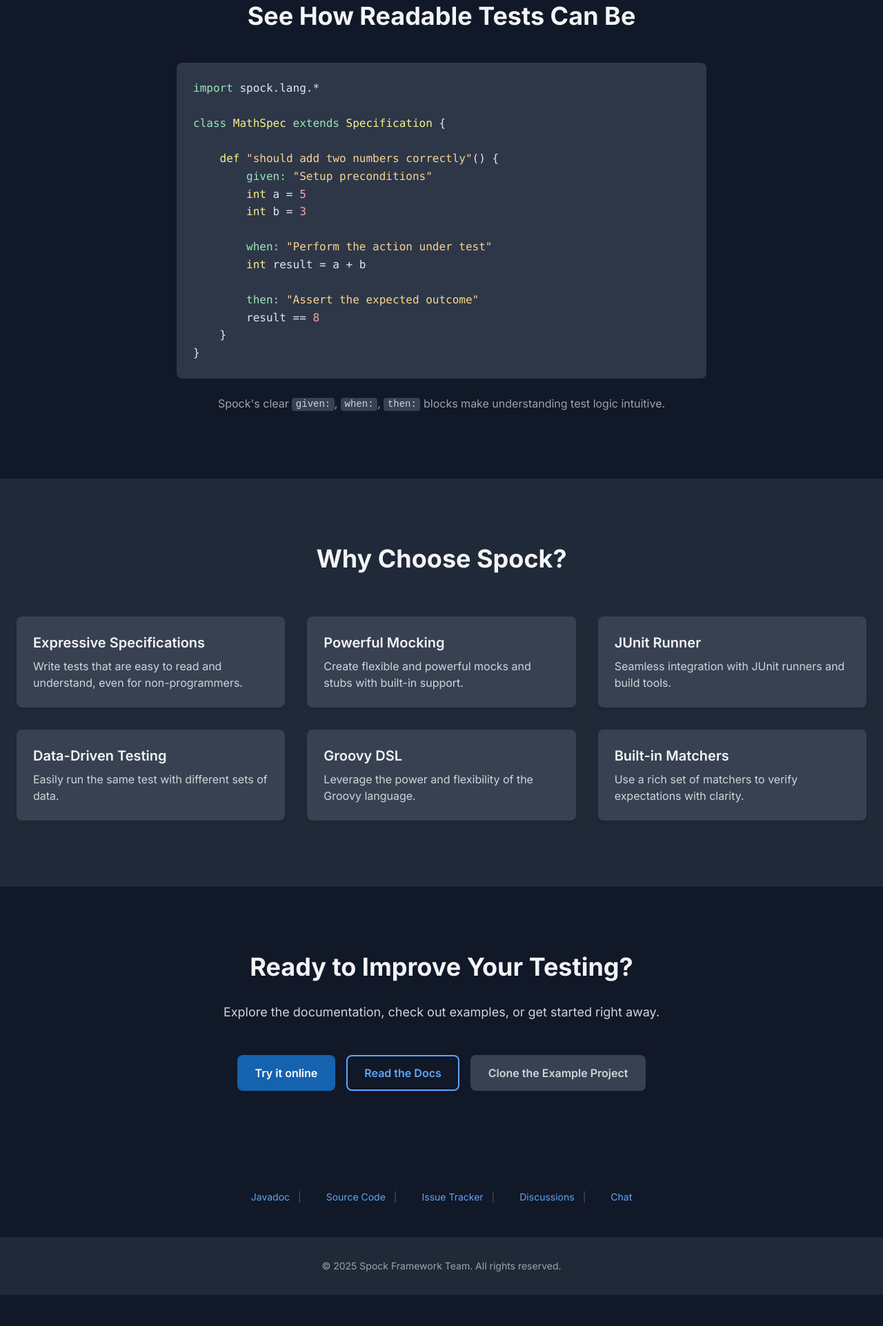
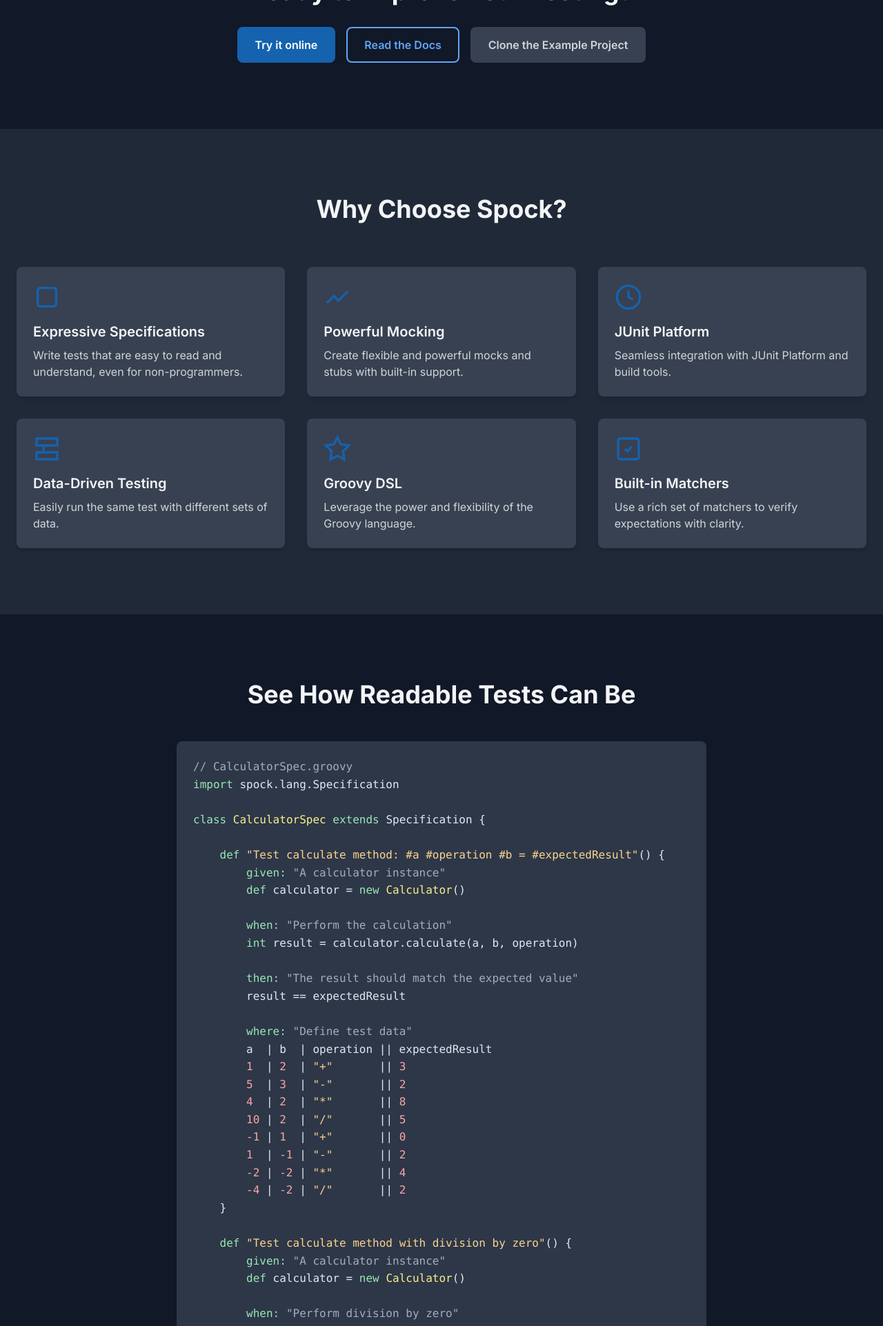
Before and after one commit to spockframework/spockframework.github.io, a plain HTML site: page index.html in a window 1280 px wide. Shown: the part 877-2800 px from the top of the page at 69% size. Before the commit the page ends 2755 px from the top, so only its background shows below. Drawn offline with nearby package versions, Linux system fonts and the light colour scheme.

Commit message:
design v2

```diff
--- a/index.html
+++ b/index.html
@@ -144,6 +144,14 @@
             box-shadow: 0 10px 15px -3px rgba(0, 0, 0, 0.1), 0 4px 6px -2px rgba(0, 0, 0, 0.05); /* shadow-lg */
         }
 
+        .feature-card svg {
+            height: 40px;
+            margin-bottom: 1rem;
+            fill: none;
+            stroke: var(--spock-blue);
+            stroke-width: 2;
+        }
+
         /* Additional Links Separator */
         .link-separator::after {
             content: '|';
@@ -170,90 +178,20 @@
         </div>
 
         <h1 class="text-4xl md:text-5xl lg:text-6xl font-bold mb-4 spock-blue-text" data-aos="fade-up">
-            Write Beautiful & Expressive Tests
+            Spock
         </h1>
-        <p class="text-xl md:text-2xl text-gray-400 mb-8" data-aos="fade-up" data-aos-delay="100">
-            Spock: The highly practical testing framework for Java and Groovy applications.
+        <p class="max-w-3xl mx-auto text-lg text-gray-300 mb-12" data-aos="fade-up" data-aos-delay="200">
+            Spock is a testing, specification, and mocking framework for JVM developers that emphasizes readability and clarity.
+            By blending BDD concepts and Groovy's concise syntax, Spock helps teams write tests that are not only easy to understand but also enjoyable to maintain.
         </p>
-        <p class="max-w-3xl mx-auto text-lg text-gray-300 mb-12" data-aos="fade-up" data-aos-delay="200">
-            Spock combines the power of Behavior-Driven Development (BDD) with an elegant Groovy-based syntax.
-            Write tests that are not only powerful but also highly readable and maintainable, making collaboration easier and development faster.
-        </p>
-    </div>
-</section>
-
-<section class="py-16 md:py-24">
-    <div class="container mx-auto px-6">
-        <h2 class="text-3xl md:text-4xl font-bold text-center mb-12 text-gray-100" data-aos="fade-up">
-            See How Readable Tests Can Be
-        </h2>
-        <div class="max-w-3xl mx-auto" data-aos="fade-up" data-aos-delay="100">
-                <pre><code class="language-groovy"><span class="keyword">import</span> spock.lang.*
-
-<span class="keyword">class</span> <span class="class-name">MathSpec</span> <span class="keyword">extends</span> <span class="class-name">Specification</span> {
-
-    <span class="class-name">def</span> <span class="string">"should add two numbers correctly"</span>() {
-        <span class="keyword">given:</span> <span class="string">"Setup preconditions"</span>
-        <span class="class-name">int</span> a = <span class="number">5</span>
-        <span class="class-name">int</span> b = <span class="number">3</span>
-
-        <span class="keyword">when:</span> <span class="string">"Perform the action under test"</span>
-        <span class="class-name">int</span> result = a + b
-
-        <span class="keyword">then:</span> <span class="string">"Assert the expected outcome"</span>
-        result == <span class="number">8</span>
-    }
-}
-</code></pre>
-            <p class="text-center text-gray-400 mt-6" data-aos="fade-up" data-aos-delay="200">
-                Spock's clear <code class="inline-code">given:</code>, <code class="inline-code">when:</code>, <code class="inline-code">then:</code> blocks make understanding test logic intuitive.
-            </p>
-        </div>
-    </div>
-</section>
-
-<section class="py-16 md:py-24 bg-gray-800">
-    <div class="container mx-auto px-6">
-        <h2 class="text-3xl md:text-4xl font-bold text-center mb-16 text-gray-100" data-aos="fade-up">
-            Why Choose Spock?
-        </h2>
-        <div class="grid grid-cols-1 md:grid-cols-2 lg:grid-cols-3 gap-8">
-            <div class="feature-card" data-aos="fade-up" data-aos-delay="100">
-                <h3 class="text-xl font-semibold text-gray-100 mb-2">Expressive Specifications</h3>
-                <p class="text-gray-300">Write tests that are easy to read and understand, even for non-programmers.</p>
-            </div>
-            <div class="feature-card" data-aos="fade-up" data-aos-delay="150">
-                <h3 class="text-xl font-semibold text-gray-100 mb-2">Powerful Mocking</h3>
-                <p class="text-gray-300">Create flexible and powerful mocks and stubs with built-in support.</p>
-            </div>
-            <div class="feature-card" data-aos="fade-up" data-aos-delay="200">
-                <h3 class="text-xl font-semibold text-gray-100 mb-2">JUnit Runner</h3>
-                <p class="text-gray-300">Seamless integration with JUnit runners and build tools.</p>
-            </div>
-            <div class="feature-card" data-aos="fade-up" data-aos-delay="250">
-                <h3 class="text-xl font-semibold text-gray-100 mb-2">Data-Driven Testing</h3>
-                <p class="text-gray-300">Easily run the same test with different sets of data.</p>
-            </div>
-            <div class="feature-card" data-aos="fade-up" data-aos-delay="300">
-                <h3 class="text-xl font-semibold text-gray-100 mb-2">Groovy DSL</h3>
-                <p class="text-gray-300">Leverage the power and flexibility of the Groovy language.</p>
-            </div>
-            <div class="feature-card" data-aos="fade-up" data-aos-delay="350">
-                <h3 class="text-xl font-semibold text-gray-100 mb-2">Built-in Matchers</h3>
-                <p class="text-gray-300">Use a rich set of matchers to verify expectations with clarity.</p>
-            </div>
-        </div>
     </div>
 </section>
 
 <section class="py-16 md:py-24"> <div class="container mx-auto px-6 text-center">
     <h2 class="text-3xl md:text-4xl font-bold mb-8 text-gray-100" data-aos="fade-up">Ready to Improve Your Testing?</h2>
-    <p class="text-lg text-gray-300 mb-12 max-w-2xl mx-auto" data-aos="fade-up" data-aos-delay="100">
-        Explore the documentation, check out examples, or get started right away.
-    </p>
 
     <div class="flex flex-col sm:flex-row justify-center items-center space-y-4 sm:space-y-0 sm:space-x-4" data-aos="fade-up" data-aos-delay="200">
-        <a href="https://groovyconsole.dev/?github=spockframework/spock/blob/6d2e6cc6475346f2fef256124e37f70514f0b98e/spock-specs/src/test/groovy/org/spockframework/docs/datadriven/v5/MathSpec.groovy#dgTIqWleyl" target="_blank" class="cta-button cta-primary">
+        <a href="https://groovyconsole.dev/?g=groovy_4_0&gist=437e9026ff86d2d709c2c56eb7e2eef1#g8qcDpYAQE" target="_blank" class="cta-button cta-primary">
             Try it online
         </a>
         <a href="http://docs.spockframework.org" target="_blank" class="cta-button cta-secondary">
@@ -266,18 +204,154 @@
 </div>
 </section>
 
-<section class="py-12">
-    <div class="container mx-auto px-6 text-center text-gray-400 text-sm additional-links flex flex-wrap justify-center items-center gap-y-2">
-        <a href="https://spockframework.org/spock/javadoc/current" target="_blank" class="hover-underline-animation mx-3"><span class="link-separator">Javadoc</span></a>
-        <a href="https://github.com/spockframework/spock" target="_blank" class="hover-underline-animation mx-3"><span class="link-separator">Source Code</span></a>
-        <a href="https://github.com/spockframework/spock/issues" target="_blank" class="hover-underline-animation mx-3"><span class="link-separator">Issue Tracker</span></a>
-        <a href="https://github.com/spockframework/spock/discussions" target="_blank" class="hover-underline-animation mx-3"><span class="link-separator">Discussions</span></a>
-        <a href="https://gitter.im/spockframework/spock" target="_blank" class="hover-underline-animation mx-3"><span class="link-separator">Chat</span></a>
+
+<section class="py-16 md:py-24 bg-gray-800">
+    <div class="container mx-auto px-6">
+        <h2 class="text-3xl md:text-4xl font-bold text-center mb-16 text-gray-100" data-aos="fade-up">
+            Why Choose Spock?
+        </h2>
+        <div class="grid grid-cols-1 md:grid-cols-2 lg:grid-cols-3 gap-8">
+            <div class="feature-card" data-aos="fade-up" data-aos-delay="100">
+                <svg viewBox="0 0 24 24"><rect x="4" y="4" width="16" height="16" rx="2"/></svg>
+                <h3 class="text-xl font-semibold text-gray-100 mb-2">Expressive Specifications</h3>
+                <p class="text-gray-300">Write tests that are easy to read and understand, even for non-programmers.</p>
+            </div>
+            <div class="feature-card" data-aos="fade-up" data-aos-delay="150">
+                <svg viewBox="0 0 24 24"><path d="M3 17l6-6 4 4 8-8" /></svg>
+                <h3 class="text-xl font-semibold text-gray-100 mb-2">Powerful Mocking</h3>
+                <p class="text-gray-300">Create flexible and powerful mocks and stubs with built-in support.</p>
+            </div>
+            <div class="feature-card" data-aos="fade-up" data-aos-delay="200">
+                <svg viewBox="0 0 24 24"><circle cx="12" cy="12" r="10" /><path d="M12 6v6l4 2" /></svg>
+                <h3 class="text-xl font-semibold text-gray-100 mb-2">JUnit Platform</h3>
+                <p class="text-gray-300">Seamless integration with JUnit Platform and build tools.</p>
+            </div>
+            <div class="feature-card" data-aos="fade-up" data-aos-delay="250">
+                <svg viewBox="0 0 24 24"><path d="M3 3h18v6H3zM3 15h18v6H3z" /><path d="M9 9v6" /></svg>
+                <h3 class="text-xl font-semibold text-gray-100 mb-2">Data-Driven Testing</h3>
+                <p class="text-gray-300">Easily run the same test with different sets of data.</p>
+            </div>
+            <div class="feature-card" data-aos="fade-up" data-aos-delay="300">
+                <svg viewBox="0 0 24 24"><polygon points="12 2 15 8 22 9 17 14 18 21 12 18 6 21 7 14 2 9 9 8 12 2" /></svg>
+                <h3 class="text-xl font-semibold text-gray-100 mb-2">Groovy DSL</h3>
+                <p class="text-gray-300">Leverage the power and flexibility of the Groovy language.</p>
+            </div>
+            <div class="feature-card" data-aos="fade-up" data-aos-delay="350">
+                <svg viewBox="0 0 24 24"><rect x="3" y="3" width="18" height="18" rx="2" /><path d="M9 12l2 2 4-4" /></svg>
+                <h3 class="text-xl font-semibold text-gray-100 mb-2">Built-in Matchers</h3>
+                <p class="text-gray-300">Use a rich set of matchers to verify expectations with clarity.</p>
+            </div>
+        </div>
     </div>
 </section>
 
-<footer class="py-8 text-center text-gray-400 text-sm bg-gray-800">
-<div class="container mx-auto px-6">
+<section class="py-16 md:py-24"> <div class="container mx-auto px-6">
+    <h2 class="text-3xl md:text-4xl font-bold text-center mb-12 text-gray-100" data-aos="fade-up">
+        See How Readable Tests Can Be
+    </h2>
+    <div class="max-w-3xl mx-auto" data-aos="fade-up" data-aos-delay="100">
+                <pre><code class="language-groovy"><span class="comment">// CalculatorSpec.groovy</span>
+<span class="keyword">import</span> spock.lang.Specification
+
+<span class="keyword">class</span> <span class="class-name">CalculatorSpec</span> <span class="keyword">extends</span> Specification {
+
+    <span class="keyword">def</span> <span class="string">"Test calculate method: #a #operation #b = #expectedResult"</span>() {
+        <span class="keyword">given:</span> <span class="comment">"A calculator instance"</span>
+        <span class="keyword">def</span> calculator = <span class="keyword">new</span> <span class="class-name">Calculator</span>()
+
+        <span class="keyword">when:</span> <span class="comment">"Perform the calculation"</span>
+        <span class="keyword">int</span> result = calculator.calculate(a, b, operation)
+
+        <span class="keyword">then:</span> <span class="comment">"The result should match the expected value"</span>
+        result == expectedResult
+
+        <span class="keyword">where:</span> <span class="comment">"Define test data"</span>
+        a  | b  | operation || expectedResult
+        <span class="number">1</span>  | <span class="number">2</span>  | <span class="string">"+"</span>       || <span class="number">3</span>
+        <span class="number">5</span>  | <span class="number">3</span>  | <span class="string">"-"</span>       || <span class="number">2</span>
+        <span class="number">4</span>  | <span class="number">2</span>  | <span class="string">"*"</span>       || <span class="number">8</span>
+        <span class="number">10</span> | <span class="number">2</span>  | <span class="string">"/"</span>       || <span class="number">5</span>
+        <span class="number">-1</span> | <span class="number">1</span>  | <span class="string">"+"</span>       || <span class="number">0</span>
+        <span class="number">1</span>  | <span class="number">-1</span> | <span class="string">"-"</span>       || <span class="number">2</span>
+        <span class="number">-2</span> | <span class="number">-2</span> | <span class="string">"*"</span>       || <span class="number">4</span>
+        <span class="number">-4</span> | <span class="number">-2</span> | <span class="string">"/"</span>       || <span class="number">2</span>
+    }
+
+    <span class="keyword">def</span> <span class="string">"Test calculate method with division by zero"</span>() {
+        <span class="keyword">given:</span> <span class="comment">"A calculator instance"</span>
+        <span class="keyword">def</span> calculator = <span class="keyword">new</span> <span class="class-name">Calculator</span>()
+
+        <span class="keyword">when:</span> <span class="comment">"Perform division by zero"</span>
+        calculator.calculate(<span class="number">10</span>, <span class="number">0</span>, <span class="string">"/"</span>)
+
+        <span class="keyword">then:</span> <span class="comment">"An IllegalArgumentException is thrown"</span>
+        <span class="keyword">def</span> exception = thrown(<span class="class-name">IllegalArgumentException</span>)
+
+        <span class="keyword">and:</span> <span class="comment">"The exception message is correct"</span>
+        exception.message == <span class="string">"Cannot divide by zero"</span>
+    }
+
+    <span class="keyword">def</span> <span class="string">"Test calculate method with invalid operation"</span>() {
+        <span class="keyword">given:</span> <span class="comment">"A calculator instance"</span>
+        <span class="keyword">def</span> calculator = <span class="keyword">new</span> <span class="class-name">Calculator</span>()
+
+        <span class="keyword">when:</span> <span class="comment">"Perform calculation with invalid operation"</span>
+        calculator.calculate(<span class="number">1</span>, <span class="number">2</span>, <span class="string">"**"</span>)
+
+        <span class="keyword">then:</span> <span class="comment">"An IllegalArgumentException is thrown"</span>
+        <span class="keyword">def</span> exception = thrown(<span class="class-name">IllegalArgumentException</span>)
+
+        <span class="keyword">and:</span> <span class="comment">"The exception message is correct"</span>
+        exception.message == <span class="string">"Invalid operation: **"</span>
+    }
+}
+
+
+<span class="comment">// Calculator.groovy</span>
+<span class="keyword">class</span> <span class="class-name">Calculator</span> {
+<span class="comment">    /**
+     * Performs arithmetic operations on two integers.
+     *
+     * <span class="annotation">@param</span> a         The first integer.
+     * <span class="annotation">@param</span> b         The second integer.
+     * <span class="annotation">@param</span> operation The operation to perform (+, -, *, /).
+     * <span class="annotation">@return</span> The result of the operation.
+     * <span class="annotation">@throws</span> IllegalArgumentException if the operation is invalid or division by zero is attempted.
+     */</span>
+    <span class="keyword">int</span> calculate(<span class="keyword">int</span> a, <span class="keyword">int</span> b, <span class="class-name">String</span> operation) {
+        <span class="keyword">switch</span> (operation) {
+            <span class="keyword">case</span> <span class="string">"+"</span>: <span class="keyword">return</span> a + b
+            <span class="keyword">case</span> <span class="string">"-"</span>: <span class="keyword">return</span> a - b
+            <span class="keyword">case</span> <span class="string">"*"</span>: <span class="keyword">return</span> a * b
+            <span class="keyword">case</span> <span class="string">"/"</span>:
+                <span class="keyword">if</span> (b == <span class="number">0</span>) {
+                    <span class="keyword">throw</span> <span class="keyword">new</span> <span class="class-name">IllegalArgumentException</span>(<span class="string">"Cannot divide by zero"</span>)
+                }
+                <span class="keyword">return</span> a / b
+            <span class="keyword">default</span>:
+                <span class="keyword">throw</span> <span class="keyword">new</span> <span class="class-name">IllegalArgumentException</span>(<span class="string">"Invalid operation: "</span> + operation)
+        }
+    }
+}
+</code></pre>
+        <p class="text-center text-gray-400 mt-6" data-aos="fade-up" data-aos-delay="200">
+            Spock's clear <code class="inline-code">given:</code>, <code class="inline-code">when:</code>, <code class="inline-code">then:</code> blocks make understanding test logic intuitive.
+        </p>
+    </div>
+</div>
+</section>
+
+<section class="py-12 bg-gray-800"> <div class="container mx-auto px-6 text-center text-gray-400 text-sm additional-links flex flex-wrap justify-center items-center gap-y-2">
+    <a href="https://spockframework.org/spock/javadoc/current" class="hover-underline-animation mx-3"><span class="link-separator">Javadoc</span></a>
+    <a href="https://github.com/spockframework/spock" class="hover-underline-animation mx-3"><span class="link-separator">Source Code</span></a>
+    <a href="https://github.com/spockframework/spock/issues" class="hover-underline-animation mx-3"><span class="link-separator">Issue Tracker</span></a>
+    <a href="https://github.com/spockframework/spock/discussions" class="hover-underline-animation mx-3"><span class="link-separator">Discussions</span></a>
+    <a href="https://gitter.im/spockframework/spock" class="hover-underline-animation mx-3"><span class="link-separator">Discussion Chat</span></a>
+</div>
+</section>
+
+<footer class="py-8 text-center text-gray-400 text-sm">
+    <div class="container mx-auto px-6">
         &copy; 2025 Spock Framework Team. All rights reserved.
     </div>
 </footer>
```
